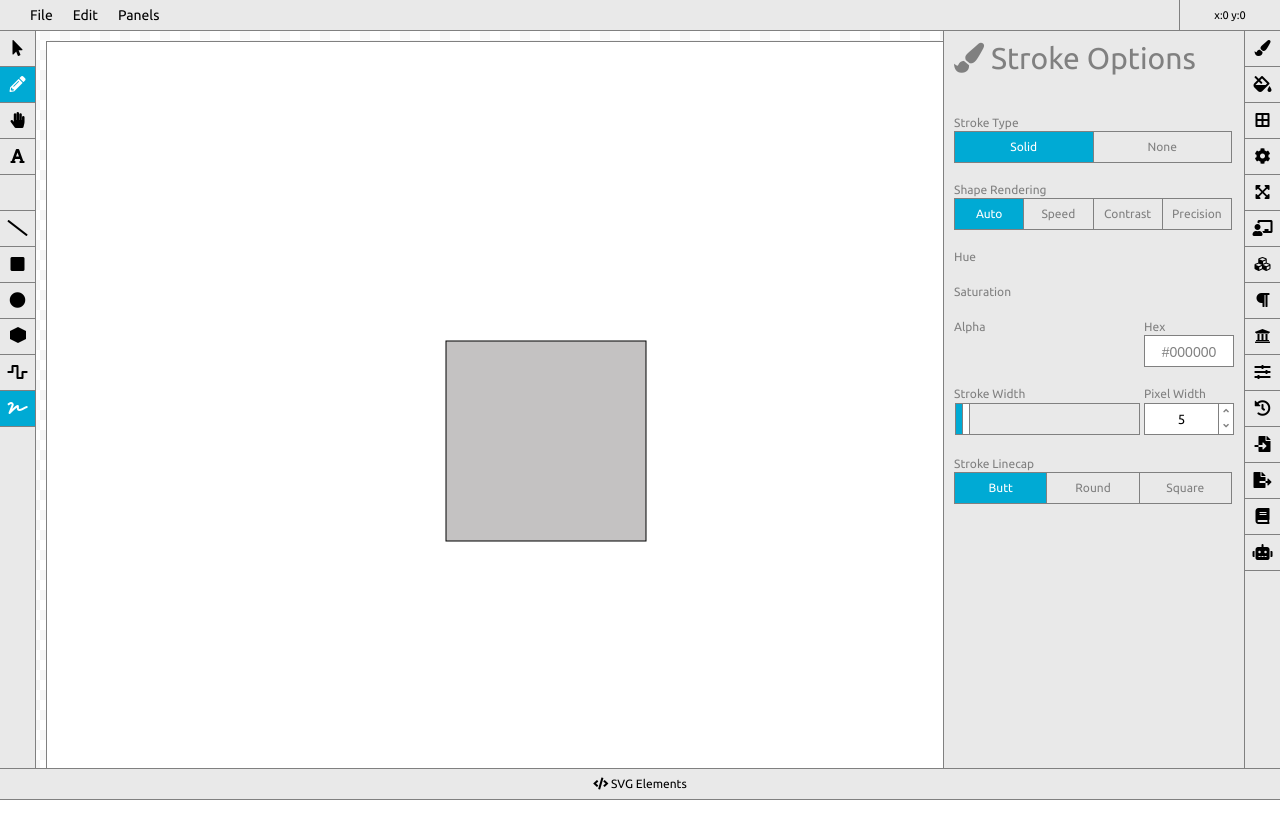
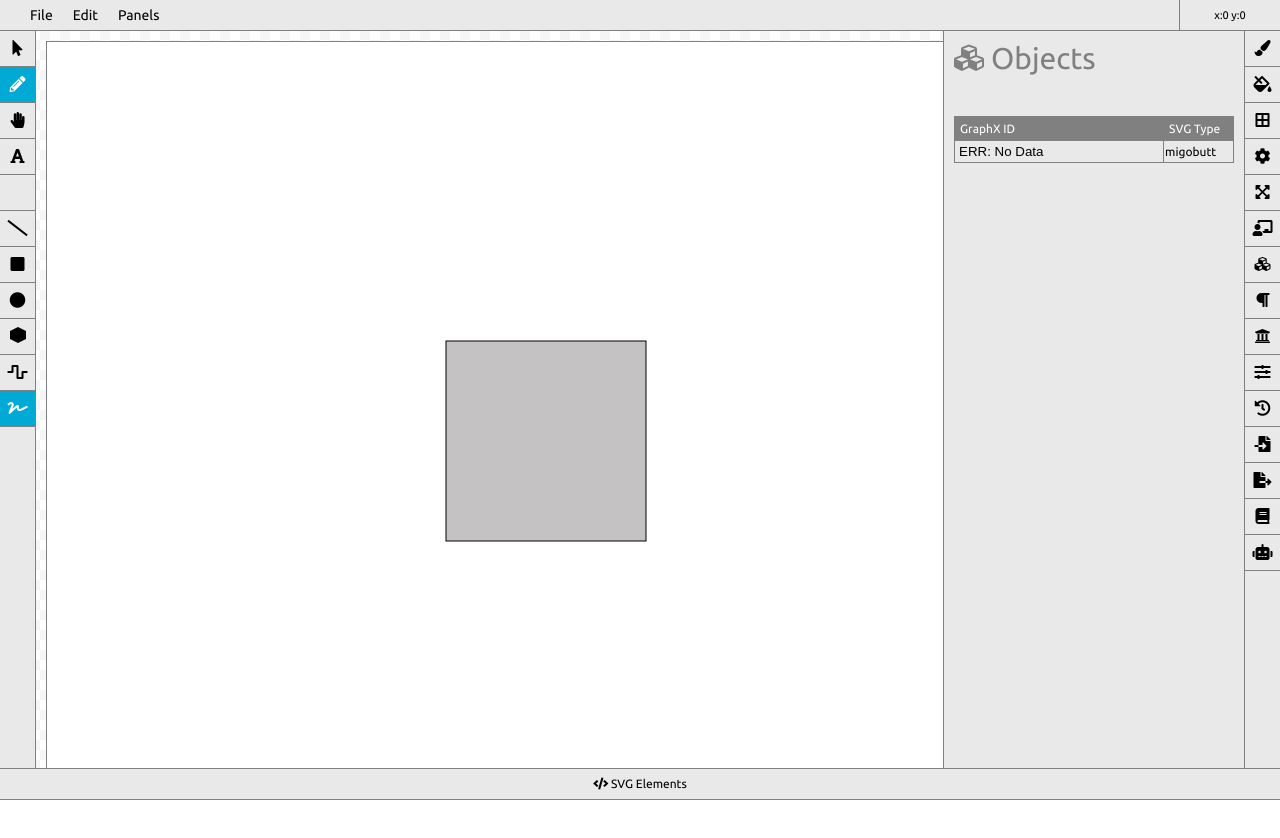
Before and after one commit to reese360/GraphX-SVG, an Angular app: page / in a window 1280 px wide. Shown: the top 838 px of the page. Built offline with nearby package versions, Linux system fonts and the light colour scheme; what ngx-color would draw is missing.

Commit message:
added objects component

```diff
--- a/src/app/app.module.ts
+++ b/src/app/app.module.ts
@@ -32,6 +32,8 @@ import { ShapeMenuComponent } from './views/shape-menu/shape-menu.component';
 import { MenuIconDirective } from './directives/menu-icon.directive';
 import { DropDownMenuComponent } from './common/components/drop-down-menu/drop-down-menu.component';
 import { DropDownMenuItemComponent } from './common/components/drop-down-menu-item/drop-down-menu-item.component';
+import { ObjectsComponent } from './views/advanced-menu/components/panels/objects/objects.component';
+import { EditableTableCellComponent } from './common/form-items/table/editable-table-cell/editable-table-cell.component';
 
 @NgModule({
 	declarations: [
@@ -61,6 +63,8 @@ import { DropDownMenuItemComponent } from './common/components/drop-down-menu-it
 		MenuIconDirective,
 		DropDownMenuComponent,
 		DropDownMenuItemComponent,
+		ObjectsComponent,
+		EditableTableCellComponent,
 	],
 	imports: [BrowserModule, FontAwesomeModule, ColorSketchModule, BrowserAnimationsModule, ColorHueModule, ColorAlphaModule],
 	providers: [],
--- /dev/null
+++ b/src/app/common/form-items/table/editable-table-cell/editable-table-cell.component.css
@@ -0,0 +1,7 @@
+input[type="text"] {
+	border: none;
+	outline: none;
+	user-select: none;
+	color: #000;
+	background-color: transparent;
+}
--- /dev/null
+++ b/src/app/common/form-items/table/editable-table-cell/editable-table-cell.component.html
@@ -0,0 +1,6 @@
+<td>
+<div (click)="handleClickEvent()" #cellContainer>
+	<input class="test" type="text" [attr.value]="value" maxlength="50" spellcheck="false" autocomplete="false"
+		[attr.disabled]="disabledInput ? 'disabled' : null" #cellInput>
+</div>
+</td>
--- /dev/null
+++ b/src/app/common/form-items/table/editable-table-cell/editable-table-cell.component.ts
@@ -0,0 +1,49 @@
+import { Component, ElementRef, HostListener, Input, OnInit, ViewChild } from '@angular/core';
+
+@Component({
+	selector: 'app-editable-table-cell',
+	templateUrl: './editable-table-cell.component.html',
+	styleUrls: ['./editable-table-cell.component.css'],
+})
+export class EditableTableCellComponent implements OnInit {
+	@Input() value: string = 'ERR: No Data';
+
+	disabledInput: boolean = true;
+	justClicked = false;
+	doubleClicked = false;
+	isSingleClick: boolean = true;
+
+	@ViewChild('cellContainer', { read: ElementRef }) cellContainer!: ElementRef;
+	@ViewChild('cellInput', { read: ElementRef }) cellInput!: ElementRef;
+
+	constructor() {}
+
+	ngOnInit(): void {}
+
+	handleClickEvent(): void {
+		this.cellContainer.nativeElement.style.backgroundColor = 'var(--graphx-highlight1)';
+		this.cellInput.nativeElement.style.color = '#fff';
+		if (this.justClicked === true) {
+			this.doubleClicked = true;
+			this.handleDoubleClick();
+		} else {
+			this.justClicked = true;
+			setTimeout(() => {
+				this.justClicked = false;
+				if (this.doubleClicked === false) {
+					this.handleSingleClick();
+				}
+				this.doubleClicked = false;
+			}, 200);
+		}
+	}
+
+	handleSingleClick(): void {
+		console.log('single');
+	}
+
+	handleDoubleClick(): void {
+		console.log('double');
+		this.disabledInput = false;
+	}
+}
--- a/src/app/services/object.service.ts
+++ b/src/app/services/object.service.ts
@@ -1,26 +1,30 @@
-import { IShapeHashMap } from '../interfaces/IShapeHashMap.interface';
-import { IShape } from '../Interfaces/IShape.interface';
-import { Injectable } from '@angular/core';
+import { IShapeHashMap } from '../interfaces/IShapeHashMap.interface'
+import { IShape } from '../Interfaces/IShape.interface'
+import { Injectable } from '@angular/core'
+import { Subject } from 'rxjs'
 
 @Injectable({
 	providedIn: 'root',
 })
 export class ObjectService {
-	private objectMap: IShapeHashMap = {}; // hash map to hold refs to shape objects
+	private objectMap: IShapeHashMap = {} // hash map to hold refs to shape objects
+	public objectAddedEvent: Subject<IShape> = new Subject<IShape>()
+	public objectRemovedEvent: Subject<IShape> = new Subject<IShape>()
 
 	add(shape: IShape): void {
-		this.objectMap[shape.id] = shape;
+		this.objectMap[shape.id] = shape
+		this.objectAddedEvent.next(shape)
 	}
 
 	remove(id: string): void {
-		delete this.objectMap[id];
+		delete this.objectMap[id]
 	}
 
 	fetch(id: string): IShape {
-		return this.objectMap[id];
+		return this.objectMap[id]
 	}
 
 	get objects(): IShapeHashMap {
-		return this.objectMap;
+		return this.objectMap
 	}
 }
--- /dev/null
+++ b/src/app/views/advanced-menu/components/panels/objects/objects.component.css
@@ -0,0 +1,48 @@
+.mi-content {
+	padding-top: 40px;
+	display: grid;
+	grid-column-gap: 5px;
+	grid-template-columns: repeat(3, 1fr);
+	grid-row-gap: 20px;
+	min-width: 280px;
+	max-width: 280px;
+}
+
+#objects-tbl {
+	border-collapse: collapse;
+	width: 280px;
+	font-size: 12px;
+}
+
+#objects-tbl td, #objects-tbl th {
+	border: 1px solid var(--graphx-dark-gray);
+}
+
+#objects-tbl th {
+	text-align: left;
+	color: #fff;
+	background-color: var(--graphx-dark-gray);
+	font-weight: normal;
+	padding: 5px;
+}
+
+#objects-tbl td {
+
+}
+
+#obejcts-tbl td .object-id-cell {
+	cursor: pointer;
+}
+
+
+/* input[type="text"] {
+	width: 95%;
+	outline: none;
+	border: none;
+	font-family: var(--graphx-font-ubuntu);
+	font-size: 12px;
+} */
+
+.object-type {
+	user-select: text;
+}
--- /dev/null
+++ b/src/app/views/advanced-menu/components/panels/objects/objects.component.html
@@ -0,0 +1,31 @@
+<div class="mi-container">
+	<div appMenuItemTitle contenteditable>
+		<i class="fas fa-cubes"></i> Objects
+	</div>
+	<div class="mi-content">
+		<table id="objects-tbl">
+			<th id="object-id-col">GraphX ID</th>
+			<th id="object-type-col">SVG Type</th>
+			<!-- <tr *ngFor="let obj of objectMap| keyvalue">
+				<td>
+					<div>
+						<input class="test" type="text" [attr.value]="obj.value.id" maxlength="50" spellcheck="false"
+							autocomplete="false" (blur)="handleDataUpdate($event.target.value)"
+							(keyup.enter)="handleDataUpdate($event.target.value)">
+					</div>
+				</td>
+				<td class="object-type">
+					{{ objectSvc.objects[obj.key].shape }}
+				</td>
+			</tr> -->
+			<tr>
+				<td>
+				<app-editable-table-cell></app-editable-table-cell>
+				</td>
+			<td>
+				migobutt
+			</td></tr>
+
+		</table>
+	</div>
+</div>
--- /dev/null
+++ b/src/app/views/advanced-menu/components/panels/objects/objects.component.ts
@@ -0,0 +1,28 @@
+import { AfterViewInit, ChangeDetectorRef, Component, OnInit } from '@angular/core'
+import { IShape } from 'src/app/Interfaces/IShape.interface'
+import { IShapeHashMap } from 'src/app/interfaces/IShapeHashMap.interface'
+import { ObjectService } from 'src/app/services/object.service'
+import { SelectionService } from 'src/app/services/selectionTool.service'
+
+@Component({
+	selector: 'app-objects',
+	templateUrl: './objects.component.html',
+	styleUrls: ['./objects.component.css'],
+})
+export class ObjectsComponent implements OnInit {
+	objectMap: IShapeHashMap = {}
+	constructor(public objectSvc: ObjectService, private selectSvc: SelectionService, private cdRef: ChangeDetectorRef) {
+		this.objectSvc.objectAddedEvent.subscribe((shape: IShape) => {
+			this.objectMap = this.objectSvc.objects
+			this.cdRef.detectChanges()
+		})
+	}
+
+	ngOnInit(): void {
+		this.objectMap = this.objectSvc.objects
+	}
+
+	handleDataUpdate(arg: string): void {
+		console.log(arg)
+	}
+}
--- a/src/app/views/advanced-menu/components/slider/slider.component.html
+++ b/src/app/views/advanced-menu/components/slider/slider.component.html
@@ -23,9 +23,10 @@
             <app-viewbox></app-viewbox>
         </ng-container>
         <ng-container *ngSwitchCase="'objects'">
-            <div class="slider-title">
+			<app-objects></app-objects>
+            <!-- <div class="slider-title">
                 <i class="fas fa-cubes"></i> Objects
-            </div>
+            </div> -->
         </ng-container>
         <ng-container *ngSwitchCase="'typography'">
             <div class="slider-title">
--- a/src/app/views/advanced-menu/components/slider/slider.component.ts
+++ b/src/app/views/advanced-menu/components/slider/slider.component.ts
@@ -1,4 +1,4 @@
-import { Component, ViewChild, Renderer2, ElementRef, Input, AfterViewInit } from '@angular/core';
+import { Component, ViewChild, Renderer2, ElementRef, Input, AfterViewInit } from '@angular/core'
 
 @Component({
 	selector: 'app-slider',
@@ -7,31 +7,31 @@ import { Component, ViewChild, Renderer2, ElementRef, Input, AfterViewInit } fro
 })
 export class SliderComponent implements AfterViewInit {
 	// TODO: reset these to not have slider open at launch
-	currentView: string = 'stroke'; // used to determine which menu item to display on slider /
-	sliderOpen: boolean = false; // flag if slider is open
-	@ViewChild('slider') sliderElRef: ElementRef;
+	currentView: string = 'objects' // used to determine which menu item to display on slider /
+	sliderOpen: boolean = false // flag if slider is open
+	@ViewChild('slider') sliderElRef: ElementRef
 
 	constructor(private renderer: Renderer2) {}
 
 	ngAfterViewInit(): void {
-		this.toggleSlider(this.currentView);
+		this.toggleSlider(this.currentView)
 	}
 
 	// opens/ closes slider and sets view
 	toggleSlider(view: string): void {
 		if (!this.sliderOpen) {
 			// slider is NOT open
-			this.currentView = view;
-			this.sliderOpen = true;
-			this.renderer.addClass(this.sliderElRef.nativeElement, 'display-open');
+			this.currentView = view
+			this.sliderOpen = true
+			this.renderer.addClass(this.sliderElRef.nativeElement, 'display-open')
 		} else {
 			// slider is open
 			if (this.currentView === view) {
 				// close slider
-				this.sliderOpen = false;
-				this.renderer.removeClass(this.sliderElRef.nativeElement, 'display-open');
+				this.sliderOpen = false
+				this.renderer.removeClass(this.sliderElRef.nativeElement, 'display-open')
 			} else {
-				this.currentView = view;
+				this.currentView = view
 			}
 		}
 	}
```
